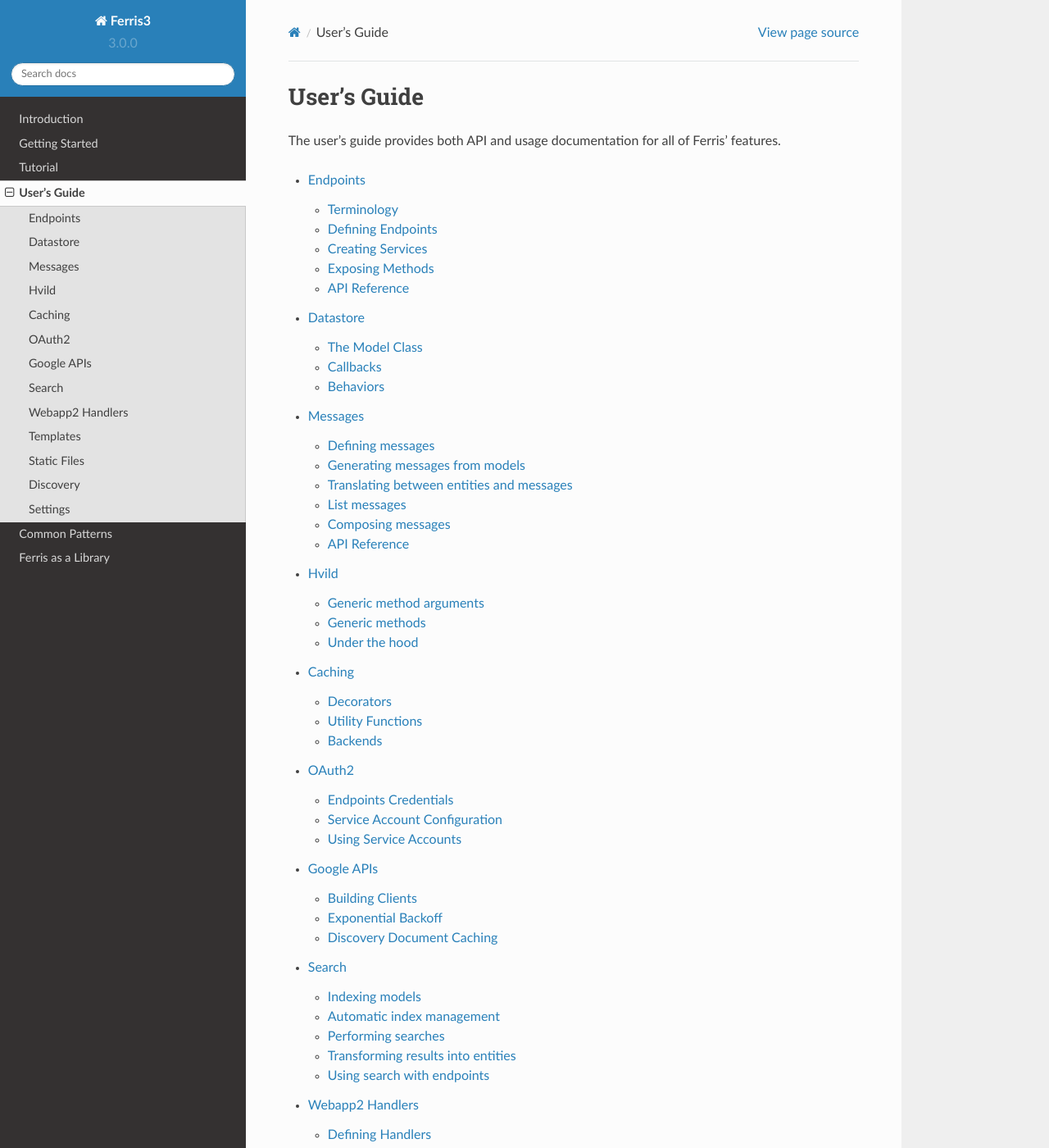
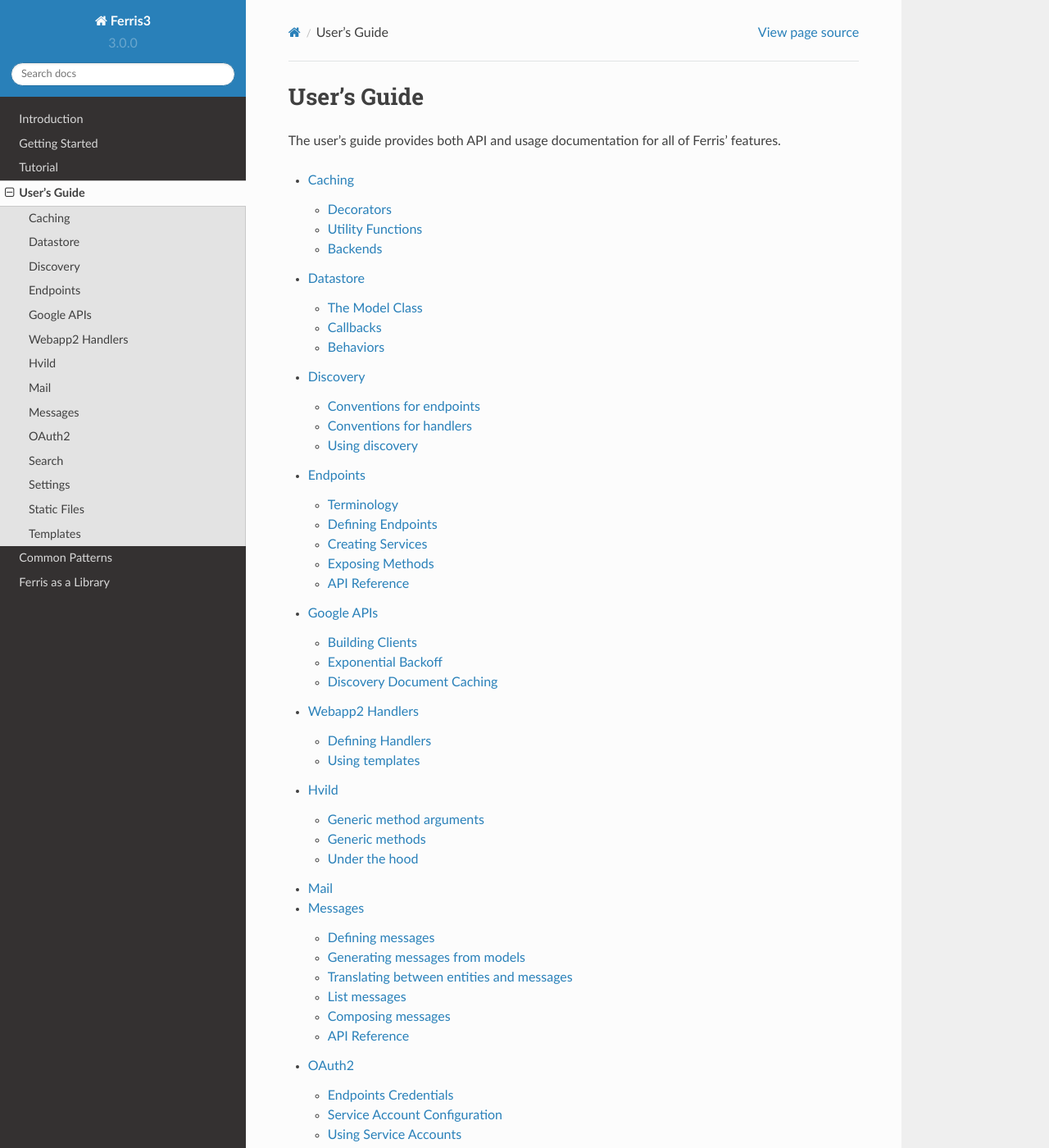
Before and after one commit to yowmamasita/ferris3, a Sphinx documentation site: the page built from docs/users_guide/index.rst, in a window 1280 px wide and 1400 px high. Shown: the whole window at 82% size. Built offline with Sphinx 7.4.7 and the Read the Docs theme 2.0.0, drawn with Linux system fonts in a browser that asks for light colours; some of the changed text lies outside the part shown.

Commit message:
Mail, Docs; updating mail classes, updating docs

```diff
--- a/docs/users_guide/index.rst
+++ b/docs/users_guide/index.rst
@@ -6,16 +6,17 @@
 .. toctree::
    :maxdepth: 2
 
+   caching
+   datastore
+   discovery
    endpoints
-   datastore
+   google_apis
+   handlers
+   hvild
+   mail
    messages
-   hvild
-   caching
    oauth2
-   google_apis
    search
-   handlers
+   settings
+   static_files
    templates
-   static_files
-   discovery
-   settings
```
Also changed, not shown: docs/users_guide/mail.rst (added, +10 -0 lines), 2 other files.
